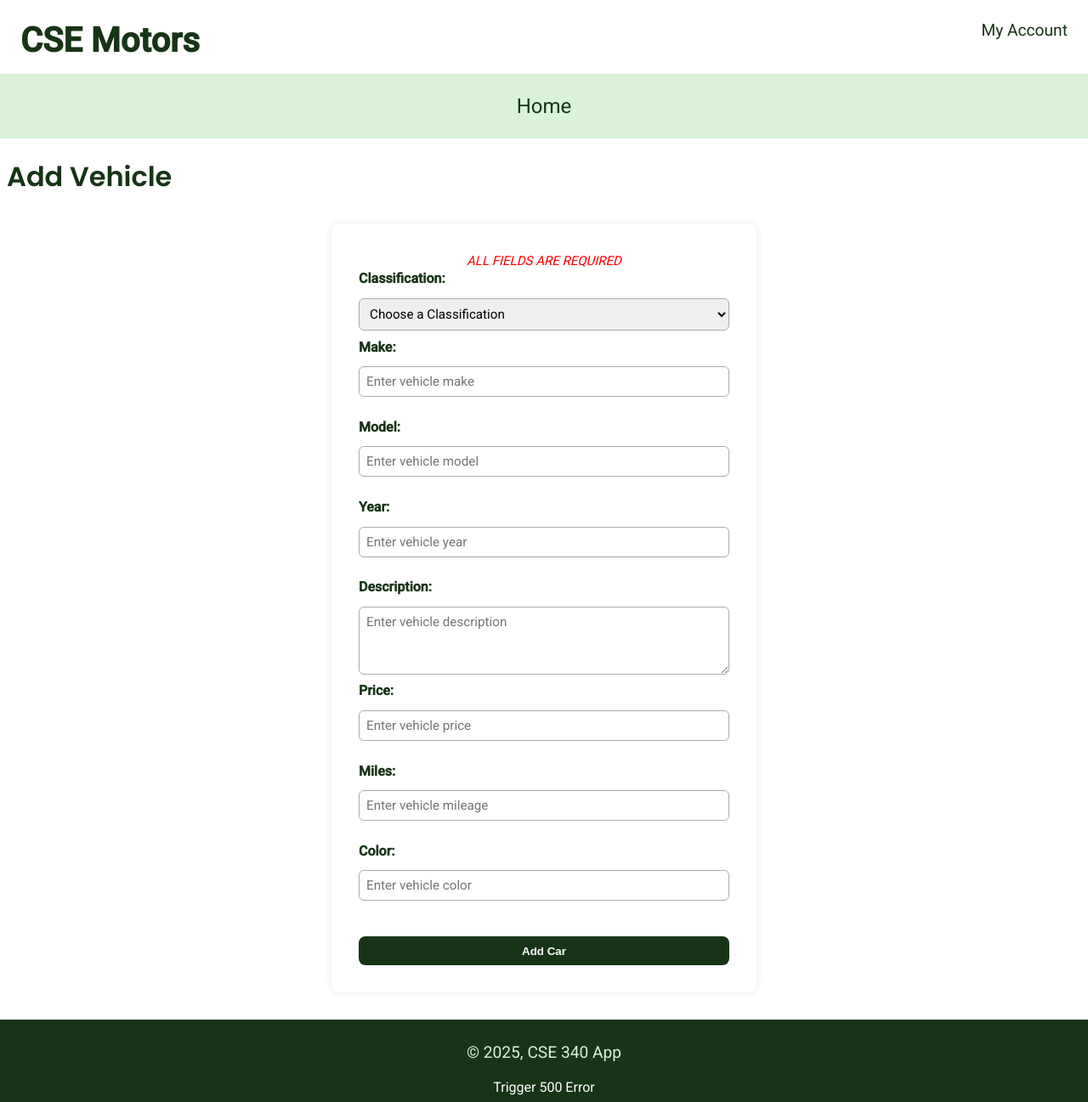
After one commit to johnpire/cse340repo, a Node server app: page /inv/add-inventory in a window 1280 px wide. The commit adds this page. Shown: the whole page at 85% size. Run offline with Node 20, Linux system fonts and the light colour scheme; data that the repository does not hold is empty; some libraries are stand-ins or nearby versions.

Commit message:
week 04 activity finalization

```diff
--- a/controllers/accountController.js
+++ b/controllers/accountController.js
@@ -38,7 +38,7 @@ async function registerAccount(req, res) {
     account_firstname,
     account_lastname,
     account_email,
-    account_password
+    hashedPassword
   )
 
   if (regResult) {
--- a/controllers/invController.js
+++ b/controllers/invController.js
@@ -34,4 +34,95 @@ invCont.buildByInventoryId = async function (req, res, next) {
   });
 }
 
+/* ***************************
+ * TASK 1: Creation of a management view that will contain the links to begin and end the processes for tasks 2 and 3.
+ * ************************** */
+invCont.buildManagementView = async function (req, res) {
+  let nav = await utilities.getNav()
+  res.render("inventory/management", {
+    title: "Vehicle Management",
+    nav,
+    errors: null,
+  })
+}
+
+/* ***************************
+ * TASK 2: Add new classification to the nav
+ * ************************** */
+invCont.buildClassification = async function (req, res) {
+  let nav = await utilities.getNav()
+  res.render("inventory/add-classification", {
+    title: "Add New Classification",
+    nav,
+    errors: null,
+  })
+}
+
+invCont.verifyClassification = async function (req, res) {
+  let nav = await utilities.getNav()
+  const { classification_name } = req.body
+
+  const result = await invModel.addClassification(classification_name)
+
+  if (result && result.rows && result.rows.length > 0) {
+    req.flash(
+      "notice",
+      `Congratulations, you\'ve successfully added ${classification_name} Classification.`
+    )
+    res.redirect("/inv/");
+  } else {
+    req.flash("notice", "Sorry, addition of Classification is unsuccesful.")
+    res.redirect("/inv/");
+  }
+}
+
+/* ***************************
+ * TASK 3: Add new Vehicle to the classifications
+ * ************************** */
+invCont.buildAddInventory = async function (req, res) {
+  try {
+    let nav = await utilities.getNav()
+    const classificationList = await utilities.buildClassificationList();
+
+    res.render("inventory/add-inventory", {
+      title: "Add Vehicle",
+      nav,
+      classificationList,
+      errors: null
+    });
+  } catch (error) {
+    console.error("Error rendering Add Vehicle form:", error);
+    res.status(500).send("Unable to load form");
+  }
+};
+
+invCont.registerNewCar = async function (req, res) {
+  let nav = await utilities.getNav()
+  const { inv_make, inv_model, inv_year, inv_description, inv_image, inv_thumbnail, inv_price, inv_miles, inv_color, classification_id } = req.body
+
+  const result = await invModel.addNewVehicle(
+    inv_make,
+    inv_model,
+    inv_year,
+    inv_description,
+    inv_image,
+    inv_thumbnail,
+    inv_price,
+    inv_miles,
+    inv_color,
+    classification_id
+  )
+
+  if (result) {
+    req.flash(
+      "notice",
+      `Congratulations, you've successfully added ${inv_make} car.`
+  );
+  res.redirect("/inv/");
+  } else {
+    req.flash("notice", "Sorry, attempt to register a new car has failed.");
+    res.redirect("/inv/");
+  }
+}
+
 module.exports = invCont
--- a/models/inventory-model.js
+++ b/models/inventory-model.js
@@ -48,4 +48,76 @@ async function getInventoryById(inv_id) {
   }
 }
 
-module.exports = { getClassifications, getInventoryByClassificationId, getInventoryById }
+/* *****************************
+*   Add Classification
+* *************************** */
+async function addClassification(classification_name){
+  try {
+    const sql = "INSERT INTO classification (classification_name) VALUES ($1) RETURNING *"
+    return await pool.query(sql, [classification_name])
+  } catch (error) {
+    return error.message
+  }
+}
+
+/* **********************
+ *   Check for existing classification
+ * ********************* */
+async function checkExistingClassification(classification_name){
+  try {
+    const sql = "SELECT * FROM classification WHERE classification_name = $1"
+    const classification = await pool.query(sql, [classification_name])
+    return classification.rowCount
+  } catch (error) {
+    console.error("addClassification error:", error)
+    throw error
+  }
+}
+
+/* *****************************
+*   Add New Vehicle
+* *************************** */
+async function addNewVehicle(inv_make, inv_model, inv_year, inv_description, inv_image, inv_thumbnail, inv_price, inv_miles, inv_color, classification_id){
+  try {
+    const sql = "INSERT INTO inventory (inv_make, inv_model, inv_year, inv_description, inv_image, inv_thumbnail, inv_price, inv_miles, inv_color, classification_id) VALUES ($1, $2, $3, $4, $5, $6, $7, $8, $9, $10) RETURNING *"
+    return await pool.query(sql, [inv_make, inv_model, inv_year, inv_description, inv_image, inv_thumbnail, inv_price, inv_miles, inv_color, classification_id])
+  } catch (error) {
+    return error.message
+  }
+}
+
+	async function checkExistingVehicle(inv_make, inv_model, inv_year, inv_description, inv_image, inv_thumbnail, inv_price, inv_miles, inv_color, classification_id){
+  try {
+    const sql = `SELECT * FROM inventory
+                 WHERE inv_make = $1
+                 AND inv_model = $2
+                 AND inv_year = $3
+                 AND inv_description = $4
+                 AND inv_image = $5
+                 AND inv_thumbnail = $6
+                 AND inv_price = $7
+                 AND inv_miles = $8
+                 AND inv_color = $9
+                 AND classification_id = $10`
+
+    const vehicle = await pool.query(sql, [
+      inv_make,
+      inv_model,
+      inv_year,
+      inv_description,
+      inv_image,
+      inv_thumbnail,
+      inv_price,
+      inv_miles,
+      inv_color,
+      classification_id
+    ])
+
+    return vehicle.rowCount
+  } catch (error) {
+    console.error("checkExistingVehicle error:", error)
+    throw error
+  }
+}
+
+module.exports = { getClassifications, getInventoryByClassificationId, getInventoryById, addClassification, checkExistingClassification, addNewVehicle, checkExistingVehicle }
--- a/public/css/styles.css
+++ b/public/css/styles.css
@@ -196,7 +196,7 @@ h1 {
   padding: 2rem;
   border-radius: 8px;
   box-shadow: 0 0 10px rgba(0,0,0,0.1);
-  width: 300px;
+  max-width: 500px;
   margin: 2rem auto;
   text-align: center;
 }
@@ -256,9 +256,9 @@ form button:hover {
   text-decoration: underline;
 }
 
-.password {
+.required {
   font-style: italic;
-  font-size: 12px;
+  font-size: 15px;
   color: red;
   margin: 2px;
 }
@@ -383,6 +383,118 @@ footer {
   text-decoration: none;
 }
 
+/* MANAGEMENT VIEW */
+/* Management View Styling */
+.managementView {
+  max-width: 500px;
+  margin: 40px auto;
+  padding: 20px;
+}
+
+.managementView a {
+  display: block;
+  margin: 15px 0;
+  padding: 15px;
+  background-color: var(--primary);
+  color: white;
+  text-align: center;
+  text-decoration: none;
+  border-radius: 4px;
+  font-family: var(--font-body);
+  font-size: larger;
+}
+
+.managementView a:hover {
+  background-color: #0f240e;
+}
+
+/* ADD CLASSIFICATION */
+.classification {
+  background-color: var(--secondary);
+  padding: 1.5rem;
+  border-radius: 8px;
+  max-width: 400px;
+  margin: 2rem auto;
+}
+
+.classification label {
+  font-weight: bold;
+  display: block;
+  margin-bottom: 0.5rem;
+}
+
+.classification input[type="text"] {
+  width: 100%;
+  padding: 0.5rem;
+  border: 1px solid var(--primary);
+  border-radius: 6px;
+  font-size: 1rem;
+  margin-bottom: 0.5rem;
+}
+
+.classification button {
+  padding: 0.5rem 1rem;
+  background-color: var(--primary);
+  color: var(--secondary);
+  border: none;
+  border-radius: 6px;
+  cursor: pointer;
+  font-weight: bold;
+}
+
+.classification button:hover {
+  opacity: 0.8;
+}
+
+/* Add New Car Section */
+.newCar form {
+  display: grid;
+  grid-template-columns: 1fr;
+  gap: 0.6rem;
+  max-width: 500px;
+}
+
+.newCar label {
+  font-weight: 600;
+  color: var(--primary);
+}
+
+.newCar input,
+.newCar textarea,
+.newCar select {
+  padding: 0.5rem;
+  border-radius: 6px;
+  border: 1px solid #aaa;
+  font-family: var(--font-body);
+  font-size: 0.95rem;
+}
+
+.newCar textarea {
+  min-height: 80px;
+  resize: vertical;
+}
+
+.newCar input[readonly] {
+  background: #f0f0f0;
+  color: #555;
+  cursor: not-allowed;
+}
+
+.newCar button {
+  margin-top: 1rem;
+  padding: 0.6rem;
+  border-radius: 8px;
+  border: none;
+  background: var(--primary);
+  color: white;
+  font-weight: bold;
+  cursor: pointer;
+}
+
+.newCar button:hover {
+  opacity: 0.9;
+}
+
 /* DESKTOP GRID VIEW */
 @media (min-width: 1067px) {
   h2 {
--- a/server.js
+++ b/server.js
@@ -36,7 +36,7 @@ const bodyParser = require("body-parser")
 // Express Messages Middleware
 app.use(require('connect-flash')())
 app.use(function(req, res, next){
-  res.locals.messages = require('express-messages')(req, res)
+  res.locals.messages = require('express-messages')(req, res) //
   next()
 })
 
--- a/utilities/index.js
+++ b/utilities/index.js
@@ -76,6 +76,28 @@ Util.buildVehicleDetail = async function(vehicle){
   return detail;
 }
 
+/* **************************************
+* Select classification_Id as means of options for drop-down options for form
+* ************************************ */
+Util.buildClassificationList = async function (classification_id = null) {
+    let data = await invModel.getClassifications()
+    let classificationList =
+      '<select name="classification_id" id="classificationList" required>'
+    classificationList += "<option value=''>Choose a Classification</option>"
+    data.rows.forEach((row) => {
+      classificationList += '<option value="' + row.classification_id + '"'
+      if (
+        classification_id != null &&
+        row.classification_id == classification_id
+      ) {
+        classificationList += " selected "
+      }
+      classificationList += ">" + row.classification_name + "</option>"
+    })
+    classificationList += "</select>"
+    return classificationList
+  }
+
 /* ****************************************
  * Middleware For Handling Errors
  * Wrap other function in this for
--- a/views/account/register.ejs
+++ b/views/account/register.ejs
@@ -13,7 +13,6 @@
    </ul>
   <% } %>
 
-  <%# Display flash messages if any %>
   <%- messages() %>
 
   <form action="/account/register" method="post">
@@ -27,7 +26,7 @@
     <input type="email" name="account_email" id="accountEmail" required value="<%= locals.account_email %>">
 
     <label for="password">Password:</label>
-    <div class="password">There must be at least 12 characters, one must be a number, one must be a lowercase letter, one must be a capital letter, and one must be a non-alphanumeric character.</div>
+    <div class="required">There must be at least 12 characters, one must be a number, one must be a lowercase letter, one must be a capital letter, and one must be a non-alphanumeric character.</div>
     <input type="password" name="account_password" id="password" placeholder="Enter your password" required pattern="^(?=.*\d)(?=.*[a-z])(?=.*[A-Z])(?=.*[^a-zA-Z0-9])(?!.*\s).{12,}$">
 
     <button type="submit">Register</button>
--- /dev/null
+++ b/views/inventory/add-inventory.ejs
@@ -0,0 +1,58 @@
+
+  <% if (title) { %>
+    <h1><%= title %></h1>
+  <% } else {
+    res.redirect('/')
+  } %>
+
+  <% if (errors) { %>
+    <ul class="notice">
+   <% errors.array().forEach(error => { %>
+     <li><%= error.msg %></li>
+  <%  }) %>
+   </ul>
+  <% } %>
+
+  <%- messages() %>
+
+<div class="login-container">
+  <p class="required">ALL FIELDS ARE REQUIRED</p>
+  <div class="newCar">
+    <form action="/inv/add-inventory" method="post">
+    <!-- Classification dropdown rendered directly -->
+    <label for="classificationList">Classification:</label>
+    <%- classificationList %>
+
+    <!-- Make -->
+    <label for="make">Make:</label>
+    <input type="text" name="inv_make" id="make" placeholder="Enter vehicle make" required value="<%= locals.inv_make || '' %>">
+
+    <!-- Model -->
+    <label for="model">Model:</label>
+    <input type="text" name="inv_model" id="model" placeholder="Enter vehicle model" required value="<%= locals.inv_model || '' %>">
+
+    <!-- Year -->
+    <label for="year">Year:</label>
+    <input type="number" name="inv_year" id="year" placeholder="Enter vehicle year" min="1900" max="2100" required value="<%= locals.inv_year || '' %>">
+
+    <!-- Description -->
+    <label for="description">Description:</label>
+    <textarea name="inv_description" id="description" placeholder="Enter vehicle description" required><%= locals.inv_description || '' %></textarea>
+
+    <!-- Price -->
+    <label for="price">Price:</label>
+    <input type="number" name="inv_price" id="price" placeholder="Enter vehicle price" min="0" required value="<%= locals.inv_price || '' %>">
+
+    <!-- Miles -->
+    <label for="miles">Miles:</label>
+    <input type="number" name="inv_miles" id="miles" placeholder="Enter vehicle mileage" min="0" required value="<%= locals.inv_miles || '' %>">
+
+    <!-- Color -->
+    <label for="color">Color:</label>
+    <input type="text" name="inv_color" id="color" placeholder="Enter vehicle color" required value="<%= locals.inv_color || '' %>">
+
+    <!-- Submit button -->
+    <button type="submit">Add Car</button>
+    </form>
+  </div>
+</div>
```
Also changed, not shown: routes/inventoryRoute.js (+26 -0 lines), views/inventory/add-classification.ejs (added, +29 -0 lines), views/inventory/management.ejs (added, +12 -0 lines), 2 other files.
